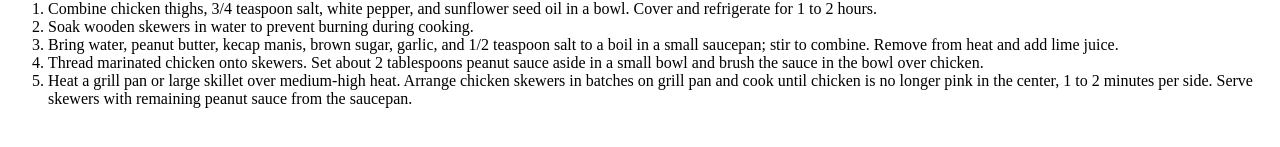
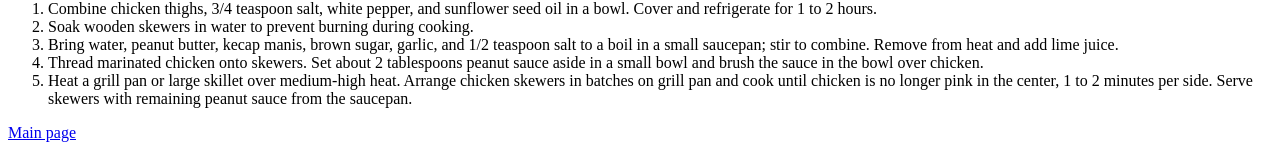
Before and after one commit to fandi24/odin-recipes, a plain HTML site: page recipes/chicken-skewers.html in a window 1280 px wide. Shown: the part 1164-1311 px from the top of the page. Before the commit the page ends 1288 px from the top, so only its background shows below. Drawn offline with Linux system fonts and the light colour scheme.

Commit message:
Add back to main page links on recipe pages

```diff
--- a/recipes/chicken-skewers.html
+++ b/recipes/chicken-skewers.html
@@ -40,5 +40,8 @@
             <li>Thread marinated chicken onto skewers. Set about 2 tablespoons peanut sauce aside in a small bowl and brush the sauce in the bowl over chicken.</li>
             <li>Heat a grill pan or large skillet over medium-high heat. Arrange chicken skewers in batches on grill pan and cook until chicken is no longer pink in the center, 1 to 2 minutes per side. Serve skewers with remaining peanut sauce from the saucepan.</li>
         </ol>
+
+        <a href="../index.html">Main page</a>
+
     </body>
 </html>
```
Also changed, not shown: recipes/chicken-biryani.html (+2 -0 lines), recipes/green-lentils.html (+3 -0 lines).
